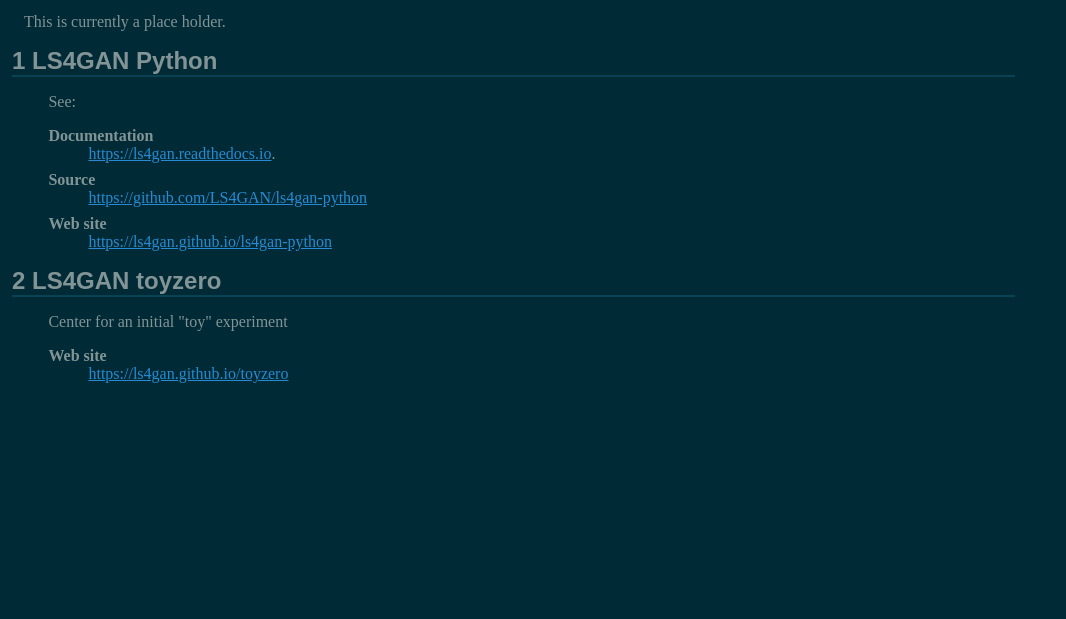
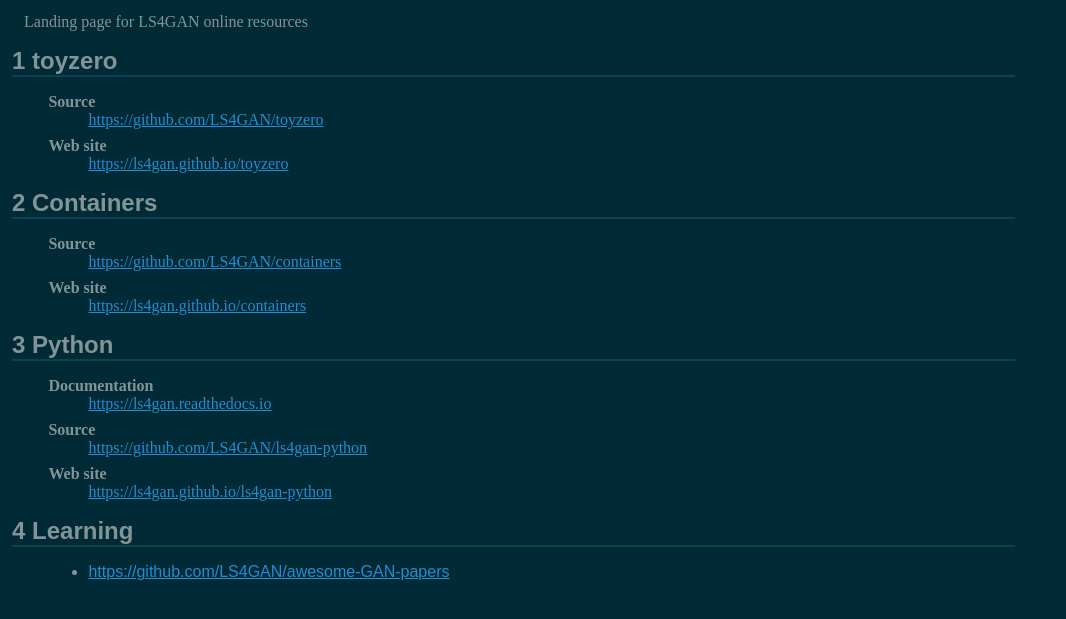
Before and after one commit to LS4GAN/ls4gan.github.io, a plain HTML site: page index.html in a window 1280 px wide. Shown: the part 61-680 px from the top of the page, without its empty margins (0-1066 px from the left). Drawn offline with Linux system fonts and the light colour scheme.

Commit message:
More links

```diff
--- a/index.html
+++ b/index.html
@@ -3,7 +3,7 @@
 "http://www.w3.org/TR/xhtml1/DTD/xhtml1-strict.dtd">
 <html xmlns="http://www.w3.org/1999/xhtml" lang="en" xml:lang="en">
 <head>
-<!-- 2021-07-07 Wed 12:38 -->
+<!-- 2021-07-16 Fri 18:06 -->
 <meta http-equiv="Content-Type" content="text/html;charset=utf-8" />
 <meta name="viewport" content="width=device-width, initial-scale=1" />
 <title>LS4GAN</title>
@@ -222,40 +222,52 @@
 <div id="content">
 <h1 class="title">LS4GAN</h1>
 <p>
-This is currently a place holder.
+Landing page for LS4GAN online resources
 </p>
 
-<div id="outline-container-org2043af4" class="outline-2">
-<h2 id="org2043af4"><span class="section-number-2">1</span> LS4GAN Python</h2>
+<div id="outline-container-org02ee641" class="outline-2">
+<h2 id="org02ee641"><span class="section-number-2">1</span> toyzero</h2>
 <div class="outline-text-2" id="text-1">
-<p>
-See:
-</p>
+<dl class="org-dl">
+<dt>Source</dt><dd><a href="https://github.com/LS4GAN/toyzero">https://github.com/LS4GAN/toyzero</a></dd>
+<dt>Web site</dt><dd><a href="https://ls4gan.github.io/toyzero">https://ls4gan.github.io/toyzero</a></dd>
+</dl>
+</div>
+</div>
 
+<div id="outline-container-org0f3009b" class="outline-2">
+<h2 id="org0f3009b"><span class="section-number-2">2</span> Containers</h2>
+<div class="outline-text-2" id="text-2">
 <dl class="org-dl">
-<dt>Documentation</dt><dd><a href="https://ls4gan.readthedocs.io">https://ls4gan.readthedocs.io</a>.</dd>
+<dt>Source</dt><dd><a href="https://github.com/LS4GAN/containers">https://github.com/LS4GAN/containers</a></dd>
+<dt>Web site</dt><dd><a href="https://ls4gan.github.io/containers">https://ls4gan.github.io/containers</a></dd>
+</dl>
+</div>
+</div>
+
+<div id="outline-container-org29edaab" class="outline-2">
+<h2 id="org29edaab"><span class="section-number-2">3</span> Python</h2>
+<div class="outline-text-2" id="text-3">
+<dl class="org-dl">
+<dt>Documentation</dt><dd><a href="https://ls4gan.readthedocs.io">https://ls4gan.readthedocs.io</a></dd>
 <dt>Source</dt><dd><a href="https://github.com/LS4GAN/ls4gan-python">https://github.com/LS4GAN/ls4gan-python</a></dd>
 <dt>Web site</dt><dd><a href="https://ls4gan.github.io/ls4gan-python">https://ls4gan.github.io/ls4gan-python</a></dd>
 </dl>
 </div>
 </div>
 
-<div id="outline-container-org71647a9" class="outline-2">
-<h2 id="org71647a9"><span class="section-number-2">2</span> LS4GAN toyzero</h2>
-<div class="outline-text-2" id="text-2">
-<p>
-Center for an initial "toy" experiment
-</p>
-
-<dl class="org-dl">
-<dt>Web site</dt><dd><a href="https://ls4gan.github.io/toyzero">https://ls4gan.github.io/toyzero</a></dd>
-</dl>
+<div id="outline-container-org489b549" class="outline-2">
+<h2 id="org489b549"><span class="section-number-2">4</span> Learning</h2>
+<div class="outline-text-2" id="text-4">
+<ul class="org-ul">
+<li><a href="https://github.com/LS4GAN/awesome-GAN-papers">https://github.com/LS4GAN/awesome-GAN-papers</a></li>
+</ul>
 </div>
 </div>
 </div>
 <div id="postamble" class="status">
 <p class="author">Author: BV</p>
-<p class="date">Created: 2021-07-07 Wed 12:38</p>
+<p class="date">Created: 2021-07-16 Fri 18:06</p>
 <p class="validation"><a href="https://validator.w3.org/check?uri=referer">Validate</a></p>
 </div>
 </body>
```
Also changed, not shown: 1 other file.
